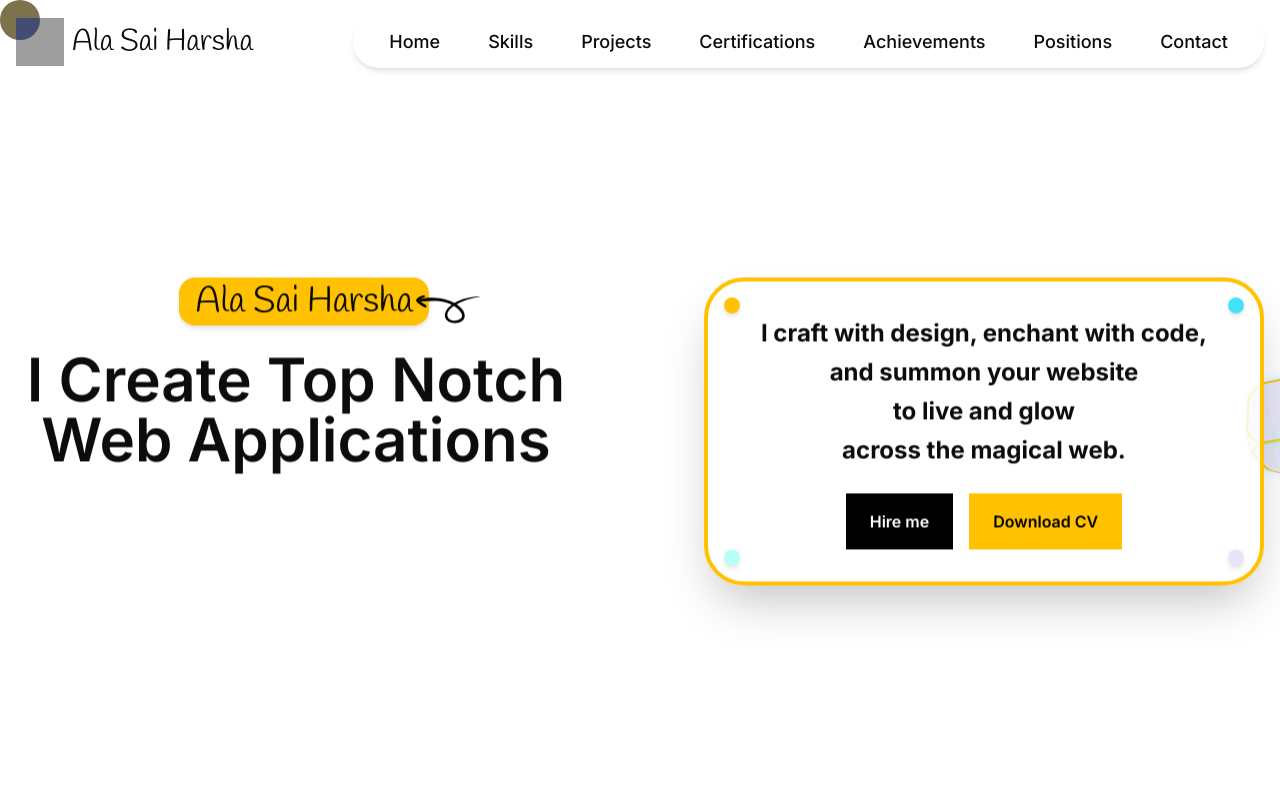
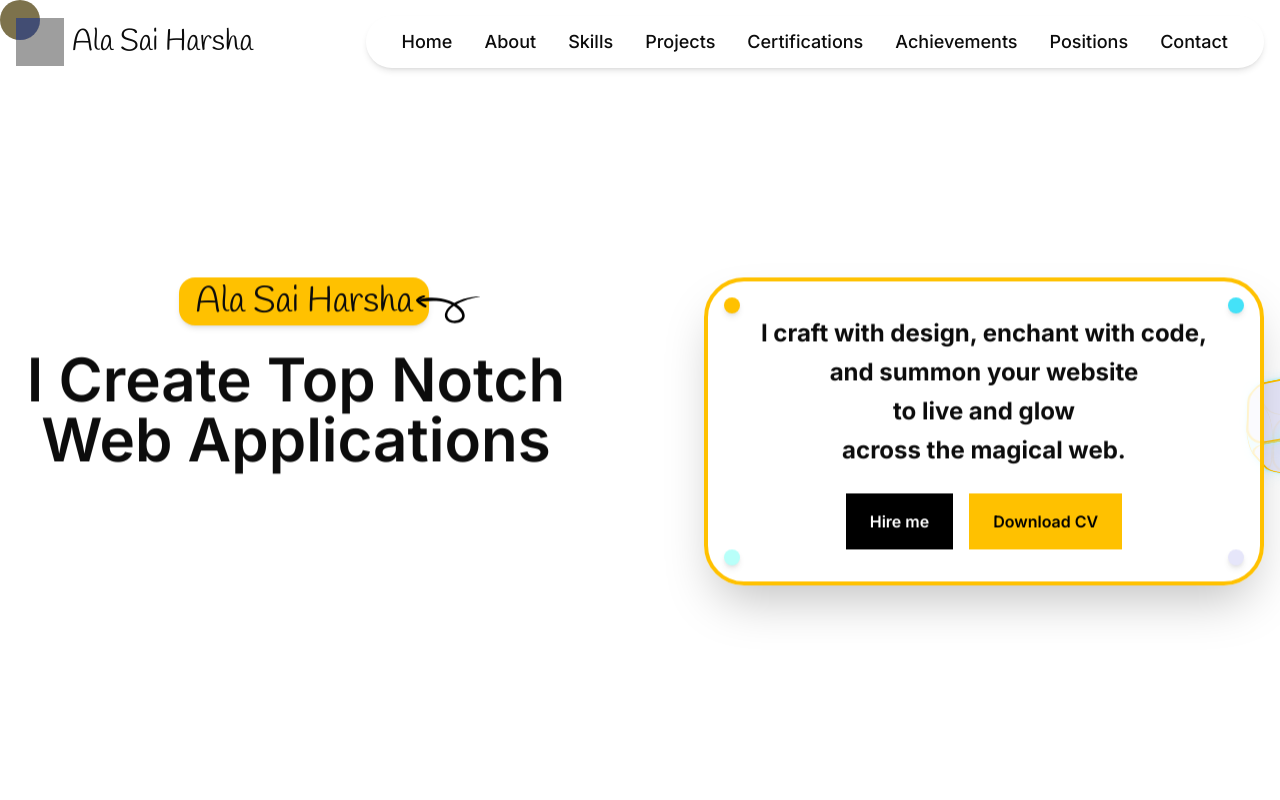
Before and after one commit to SaiHarsha502vvit/React-Portfolio, a React (Vite) app: page / in a window 1280 px wide. Shown: the top 800 px of the page. Built offline with nearby package versions, Linux system fonts and the light colour scheme; grey boxes are pictures that could not be loaded.

Commit message:
Added About to navigation bar

```diff
--- a/src/components/common/Header.jsx
+++ b/src/components/common/Header.jsx
@@ -3,6 +3,7 @@ import { Link } from 'react-router-dom';
 
 const navLinks = [
   { name: 'Home', to: '#hero' },
+  { name: 'About', to: '#about' },
   { name: 'Skills', to: '#skills' },
   { name: 'Projects', to: '#portfolio' },
   { name: 'Certifications', to: '#certifications' },
@@ -59,7 +60,7 @@ const Header = () => {
           <img src="/images/img_vector.svg" alt="Logo" className="w-12 h-12" />
           <span className="ml-2 text-3xl font-handlee text-[#0c0c0c]">Ala Sai Harsha</span>
         </div>
-        <nav className="hidden md:flex items-center space-x-6 bg-mint/60 rounded-full px-6 py-2 shadow-md">
+        <nav className="hidden md:flex items-center space-x-2 bg-mint/60 rounded-full px-6 py-2 shadow-md">
           {navLinks.map((link) => (
             <a
               key={link.name}
```
